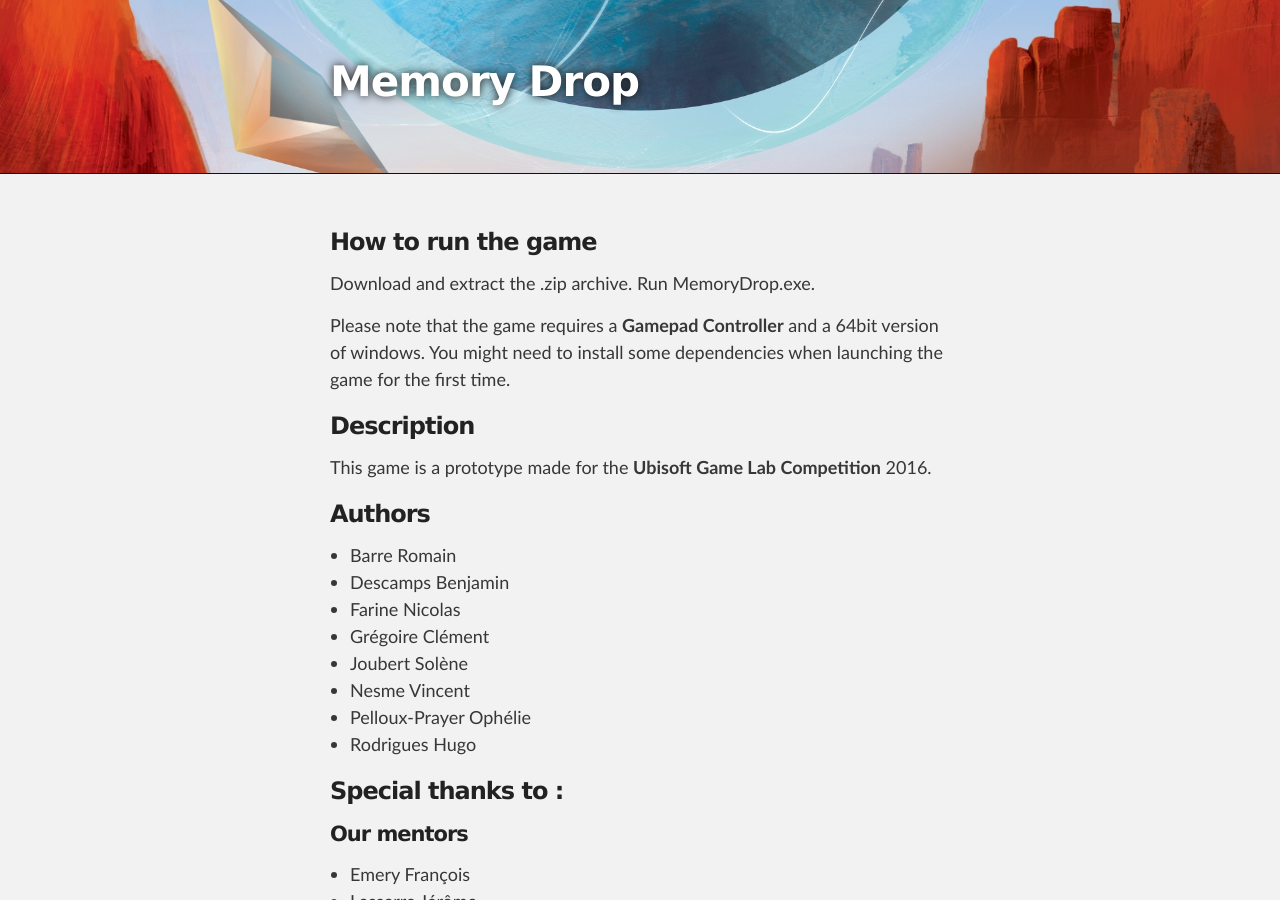
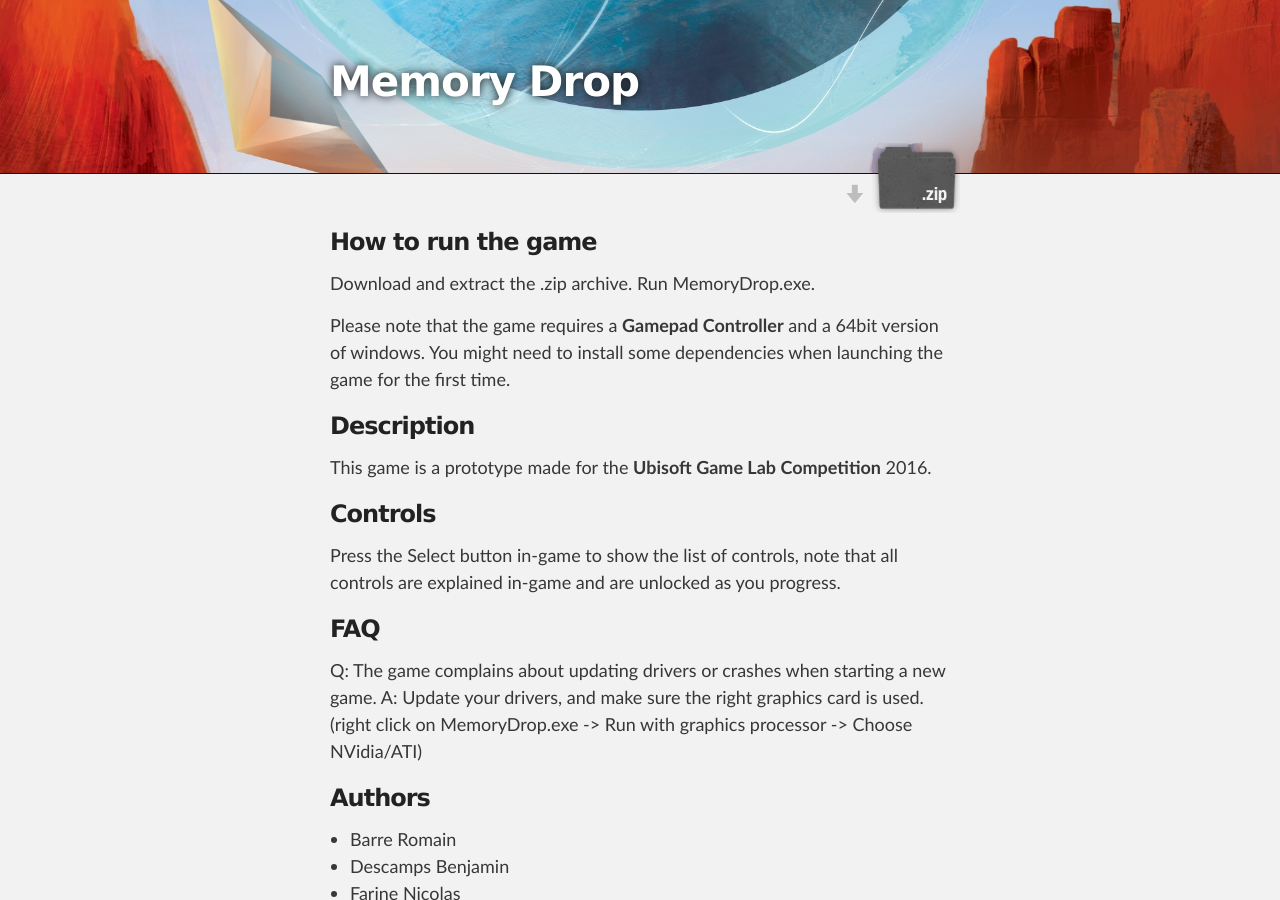
Before and after one commit to Lectem/lectem.github.io, a Jekyll site: the page built from MemoryDrop.md, in a window 1280 px wide and 900 px high. Built offline with Jekyll 4.4.1, drawn with Linux system fonts in a browser that asks for light colours.

Commit message:
added link and gfx crash solution + controls

```diff
--- a/MemoryDrop.md
+++ b/MemoryDrop.md
@@ -2,6 +2,7 @@
 layout: default
 title: Memory Drop
 headersuffix: _memorydrop
+download: https://drive.google.com/open?id=0B6T7Ki5czaPEOGJ3MXZsMzR0RU0
 ---
 
 ### How to run the game
@@ -15,6 +16,15 @@ You might need to install some dependencies when launching the game for the firs
 ### Description
 
 This game is a prototype made for the **Ubisoft Game Lab Competition** 2016.
+
+### Controls
+
+Press the Select button in-game to show the list of controls, note that all controls are explained in-game and are unlocked as you progress.
+
+### FAQ
+
+Q: The game complains about updating drivers or crashes when starting a new game.
+A: Update your drivers, and make sure the right graphics card is used. (right click on MemoryDrop.exe -> Run with graphics processor -> Choose NVidia/ATI)
 
 
 ### Authors
```
